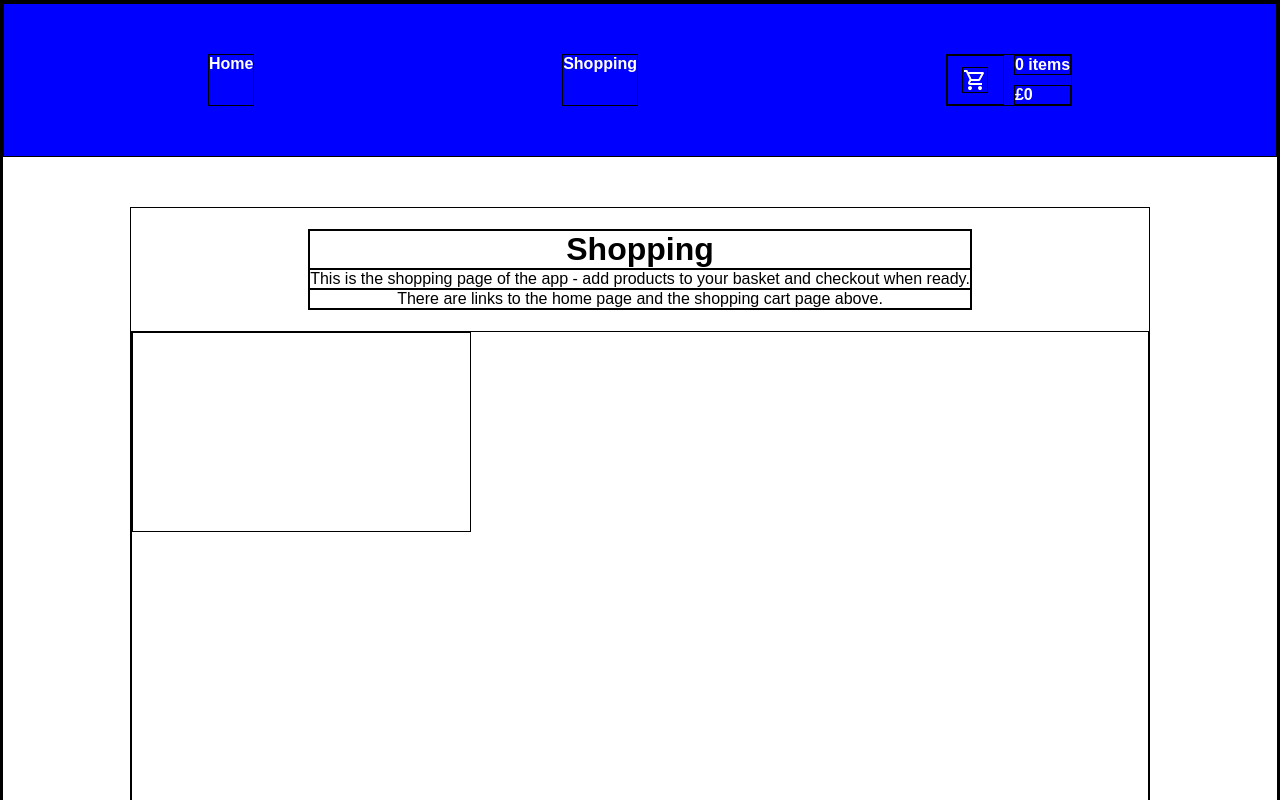
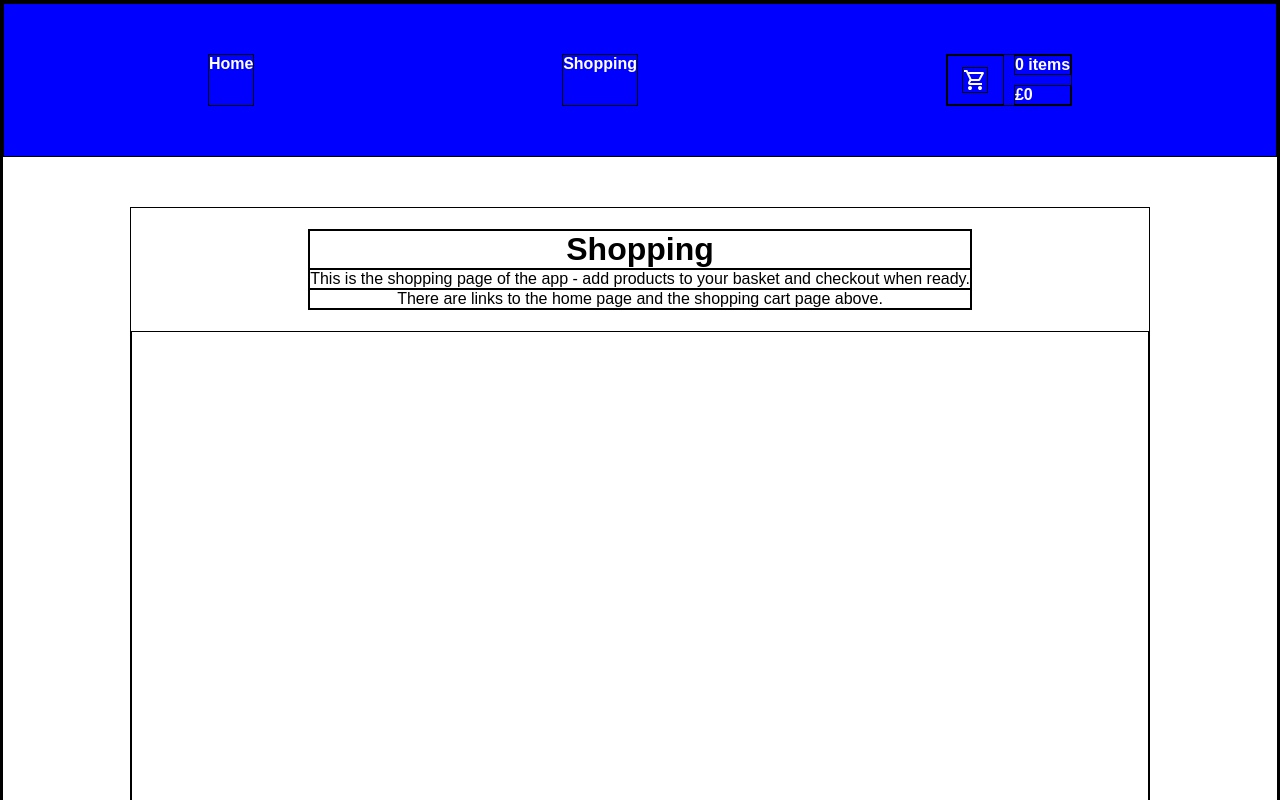
Before and after one commit to Scanceptic/shopping-cart, a React (Vite) app: page /shopping in a window 1280 px wide. Shown: the top 800 px of the page. Built offline with nearby package versions, Linux system fonts and the light colour scheme.

Commit message:
switch funcs to const arrow funcs

```diff
--- a/src/App.jsx
+++ b/src/App.jsx
@@ -4,7 +4,7 @@ import Navbar from './Navbar'
 import Footer from './Footer'
 import typewriter from "./assets/typewriter.jpg";
 
-function App() {
+const App = () => {
 
   return (
     <>
--- a/src/Basket.jsx
+++ b/src/Basket.jsx
@@ -1,6 +1,6 @@
 import basket from "./assets/shopping-cart.svg"
 
-function Basket() {
+const Basket = () => {
     let items = 0;
     let cost = 0;
     return (
--- a/src/Navbar.jsx
+++ b/src/Navbar.jsx
@@ -1,7 +1,7 @@
 import { Link } from "react-router-dom"
 import Basket from "./Basket"
 
-function Navbar () {
+const Navbar = () => {
     return (
     <>
       <nav>
--- a/src/Shopping.jsx
+++ b/src/Shopping.jsx
@@ -3,7 +3,7 @@ import './App.css'
 import Navbar from './Navbar'
 import Footer from './Footer'
 
-function Shopping() {
+const Shopping = () => {
   return (
     <>
       < Navbar />
@@ -18,9 +18,6 @@ function Shopping() {
           </p>
         </div>
         <div id="shopping-browser">
-          <div className="card">
-
-          </div>
         </div>
       </div>
       < Footer />
```
